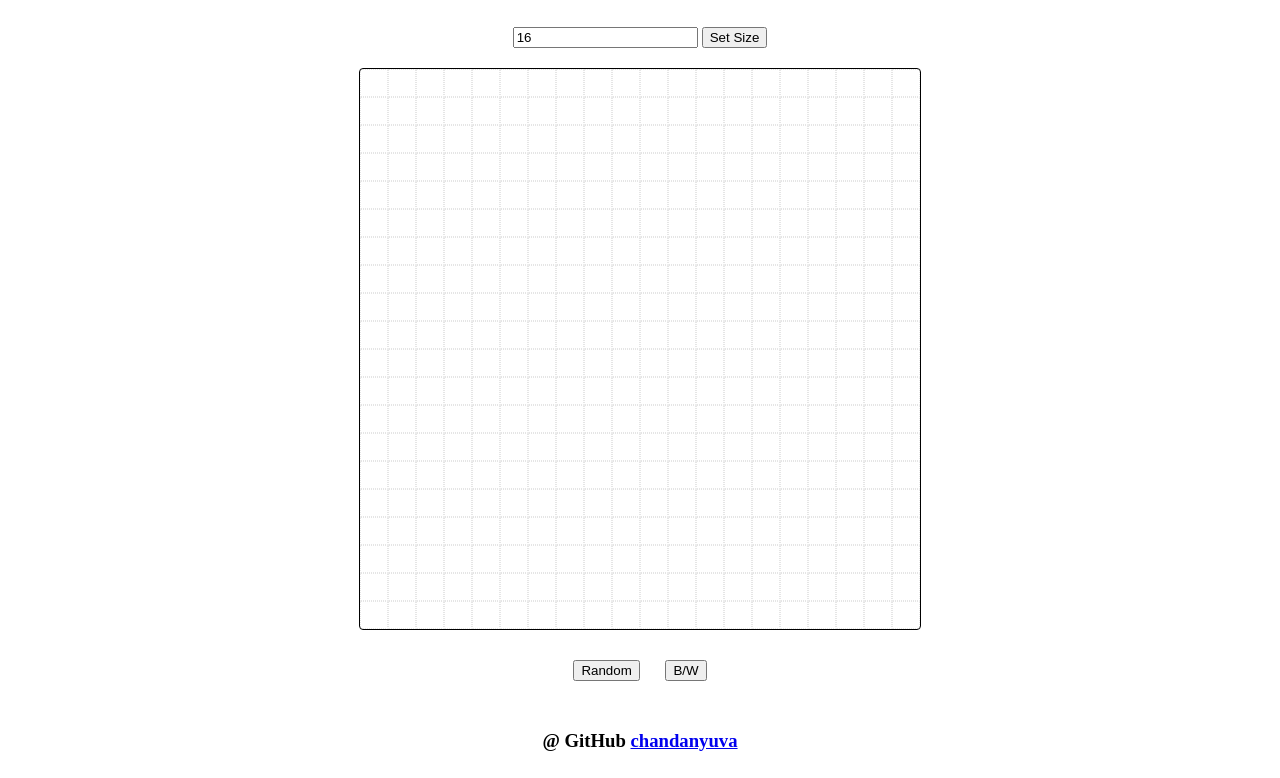
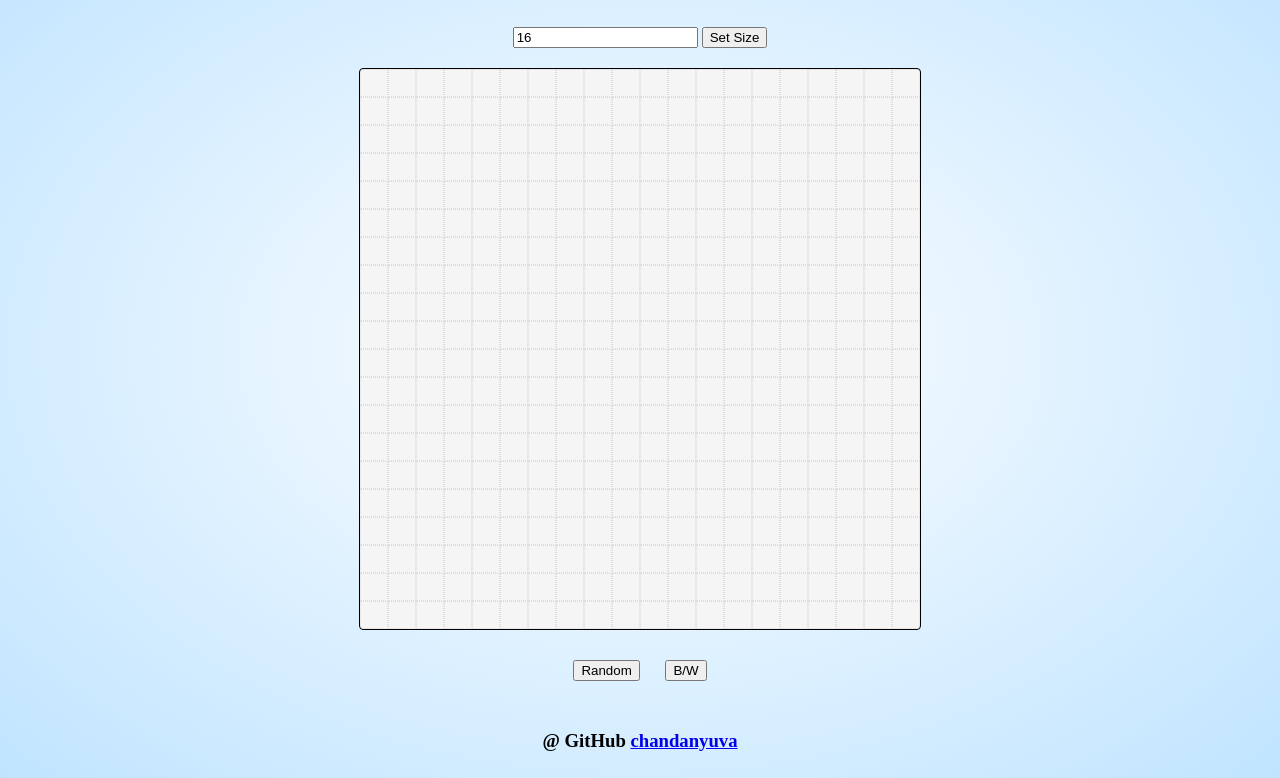
Before and after one commit to chandanyuva/Etch-a-Sketch, a plain HTML site: page index.html in a window 1280 px wide. Shown: the part 81-859 px from the top of the page. Drawn offline with Linux system fonts and the light colour scheme.

Commit message:
ADDED A SIMPLE RADIAL-GRADIANT BACKGROUND

```diff
--- a/css/styles.css
+++ b/css/styles.css
@@ -1,3 +1,8 @@
+
+body{
+    background: radial-gradient(white,rgb(192, 228, 255));
+}
+
 .main {
     display: flex;
     flex-direction: column;
@@ -13,6 +18,7 @@
     border-radius: 4px;
     overflow: hidden;
     display: grid;
+    background: whitesmoke;
 }
 
 .pixel {
```
